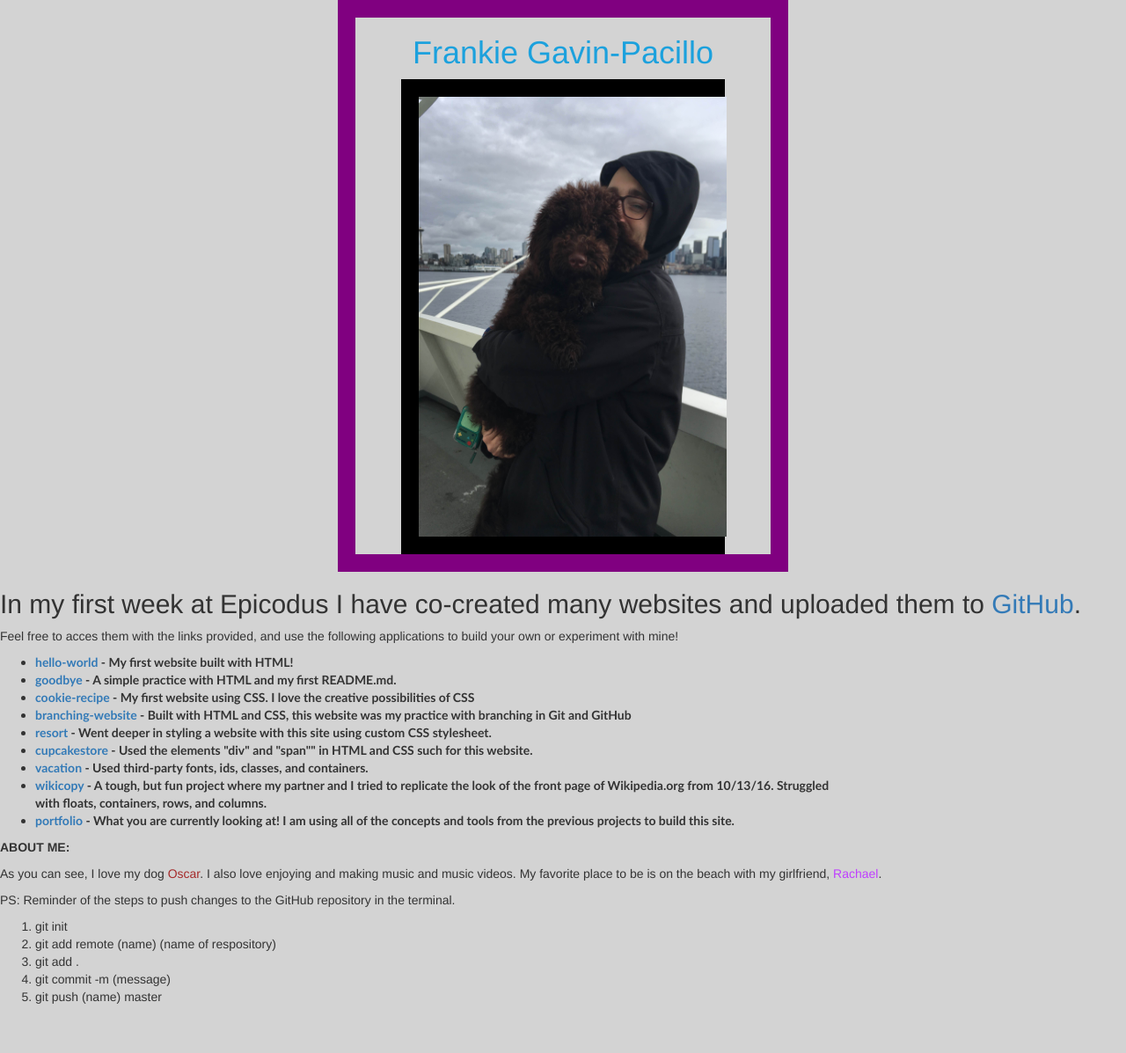
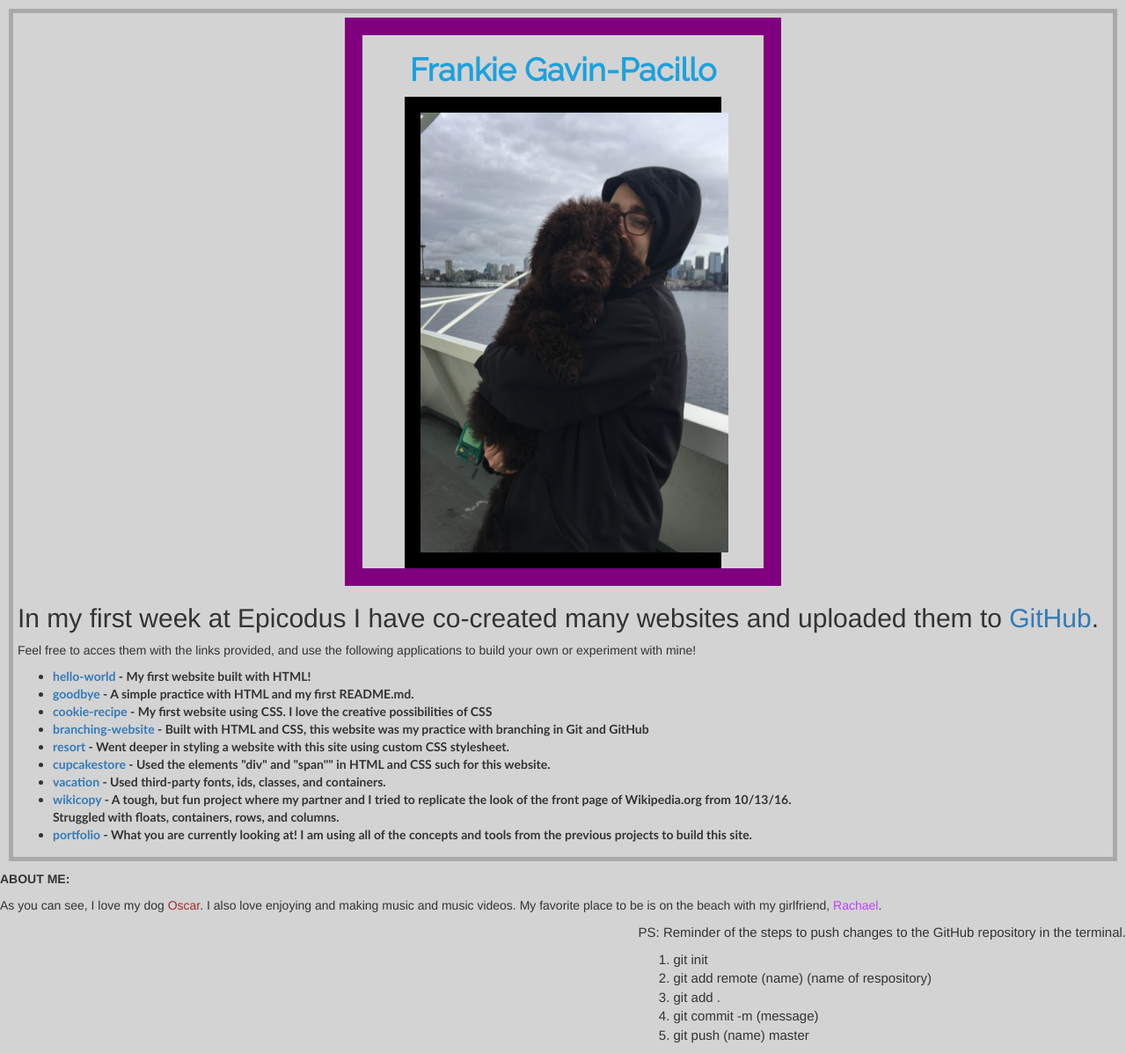
Before and after one commit to frankieGP/portfolio, a plain HTML site: page portfolio.html in a window 1280 px wide. Shown: the whole page at 88% size. Before the commit the page ends 1153 px from the top, so only its background shows below. Drawn offline with Linux system fonts and the light colour scheme.

Commit message:
add box model and float

```diff
--- a/css/styles.css
+++ b/css/styles.css
@@ -1,3 +1,8 @@
+.box-model{
+    border: 5px solid darkgrey;
+    padding: 5px;
+    margin: 10px;
+}
 .oscar-brown {
   color: brown;
 }
@@ -6,7 +11,9 @@
 }
 #header-color {
   color: #1ca1dd;
-  text-align: center
+  text-align: center;
+  font-family: 'Raleway', sans-serif;
+  font-weight: bolder;
 }
 
 .mylinks {
@@ -22,6 +29,10 @@
 }
 .center-picture {
   margin: auto;
-  width: 78%;
-  border: 20px solid black;
+  width: 79%;
+  border: 18px solid black;
 }
+.float-right {
+  float:right;
+  font-size: 15px;
+}
--- a/portfolio.html
+++ b/portfolio.html
@@ -6,14 +6,14 @@
     <link href="css/styles.css" rel="stylesheet" type="text/css" media="all">
     <title>Portfolio</title>
   </head>
+
   <body style="background-color:#d3d3d3;">
+    <div class="box-model">
     <div class="center">
-    <h1 id="header-color">Frankie Gavin-Pacillo</h1>
-  <div class="center-picture">
-
-    <img src="frankie.jpg"/ width="350" height="500"      alt="frankie-oscar">
+    <h1 id="header-color"><link href="https://fonts.googleapis.com/css?family=Raleway" rel="stylesheet">Frankie Gavin-Pacillo</h1>
+    <div class="center-picture"><img src="frankie.jpg"/ width="350" height="500"alt="frankie-oscar">
    </div>
- </div>
+   </div>
       <h2><p>In my first week at Epicodus I have co-created many websites and uploaded them to <a href="https://github.com">GitHub</a>.</center></p></h2>
       <p>Feel free to acces them with the links provided, and use the following applications to build your own or experiment with mine!</p>
     <div class="mylinks">
@@ -28,19 +28,20 @@
         <li><a href="https://github.com/frankieGP/wikicopy">wikicopy</a> - A tough, but fun project where my partner and I tried to replicate the look of the front page of Wikipedia.org from 10/13/16. Struggled with floats, containers, rows, and columns.</li>
         <li><a href="https://github.com/frankieGP/portfolio">portfolio</a> - What you are currently looking at! I am using all of the concepts and tools from the previous projects to build this site.</li>
     </div>
+    </div>
       </ul>
-    </div>
-    <p><strong>ABOUT ME:</strong></p>
-    <p>As you can see, I love my dog <span class="oscar-brown">Oscar</span>. I also love enjoying and making music and music videos. My favorite place to be is on the beach with my girlfriend, <span class="rachael-purple">Rachael</span>.</p>
+      <p><strong>ABOUT ME:</strong></p>
+      <p>As you can see, I love my dog <span class="oscar-brown">Oscar</span>. I also love enjoying and making music and music videos. My favorite place to be is on the beach with my girlfriend, <span class="rachael-purple">Rachael</span>.</p>
 
-    <p>PS: Reminder of the steps to push changes to the GitHub repository in the terminal.</P>
+    <div class="float-right">
+      <p>PS: Reminder of the steps to push changes to the GitHub repository in the terminal.</p>
       <ol>
         <li>git init</li>
         <li>git add remote (name) (name of respository)</li>
         <li>git add .</li>
         <li>git commit -m (message)</li>
         <li>git push (name) master</li>
-
       </ol>
+    </div>
   </body>
 </html>
```
